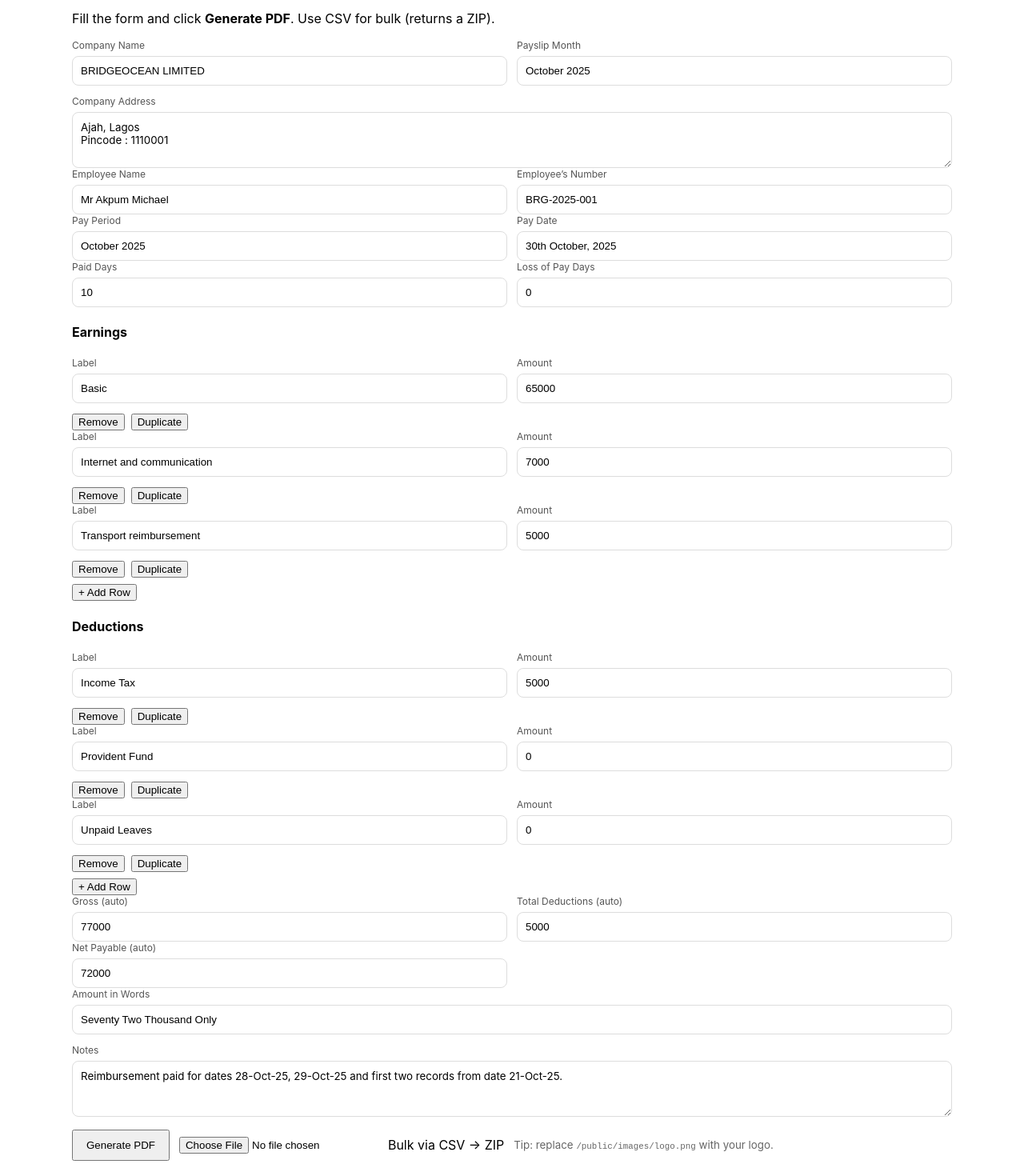
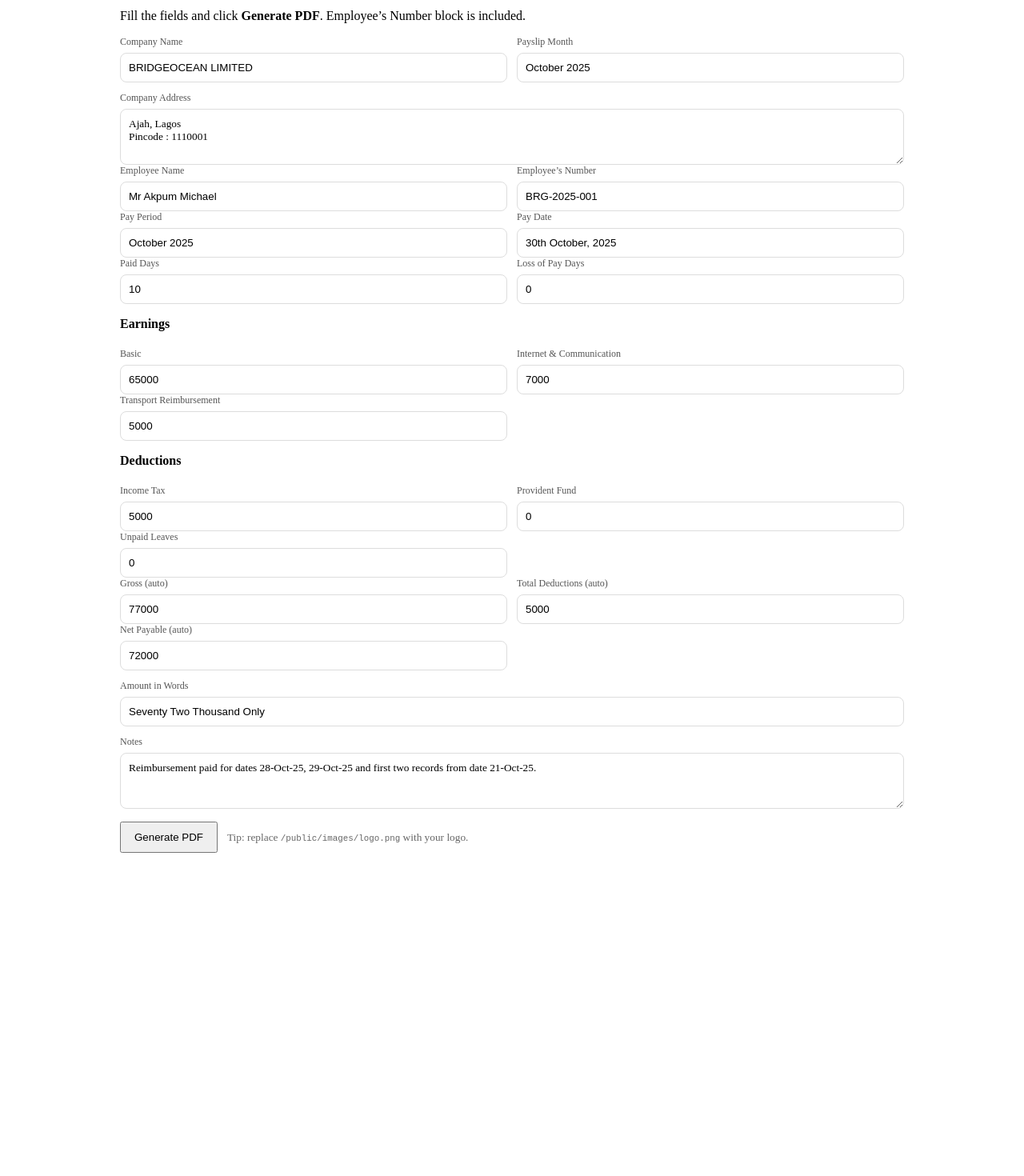
Before and after one commit to bridgeocean/payslip-on-vercel, a Next.js app: page / in a window 1280 px wide. Shown: the part 80-1550 px from the top of the page at 80% size. After the commit the page ends 1170 px from the top, so only its background shows below. Built offline with nearby package versions, Linux system fonts and the light colour scheme.

Commit message:
Update page.tsx

```diff
--- a/app/page.tsx
+++ b/app/page.tsx
@@ -1,28 +1,10 @@
 'use client';
-import { useEffect, useMemo, useState } from 'react';
-import Papa from 'papaparse';
+import { useMemo, useState } from 'react';
 
-type Row = { label: string; amount: string };
-type FormState = {
-  company_name: string; company_address: string; payslip_month: string;
-  employee_name: string; employee_number: string;
-  pay_period: string; paid_days: string; pay_date: string; loss_of_pay_days: string;
-  earnings: Row[]; deductions: Row[];
-  amount_in_words: string; notes: string;
-};
-
-const emptyRow = (): Row => ({ label: '', amount: '' });
-
-const N = (v: string) => (v.trim() === '' ? 0 : Number(v));
+const toNum = (v: string) => (v.trim() === '' ? 0 : Number(v));
 
 export default function Page() {
-  const [f, setF] = useState<FormState>(() => {
-    // load from localStorage
-    if (typeof window !== 'undefined') {
-      const s = localStorage.getItem('payslip_form');
-      if (s) try { return JSON.parse(s); } catch {}
-    }
-    return {
+  const [f, setF] = useState({
     company_name: 'BRIDGEOCEAN LIMITED',
     company_address: 'Ajah, Lagos\nPincode : 1110001',
     payslip_month: 'October 2025',
@@ -32,49 +14,41 @@ export default function Page() {
     paid_days: '10',
     pay_date: '30th October, 2025',
     loss_of_pay_days: '0',
-      earnings: [
-        { label: 'Basic', amount: '65000' },
-        { label: 'Internet and communication', amount: '7000' },
-        { label: 'Transport reimbursement', amount: '5000' }
-      ],
-      deductions: [
-        { label: 'Income Tax', amount: '5000' },
-        { label: 'Provident Fund', amount: '0' },
-        { label: 'Unpaid Leaves', amount: '0' }
-      ],
+    basic_amount: '65000',
+    internet_amount: '7000',
+    transport_amount: '5000',
+    income_tax: '5000',
+    provident_fund: '0',
+    unpaid_leaves: '0',
     amount_in_words: 'Seventy Two Thousand Only',
     notes: 'Reimbursement paid for dates 28-Oct-25, 29-Oct-25 and first two records from date 21-Oct-25.'
-    };
   });
 
-  // persist to localStorage
-  useEffect(() => {
-    if (typeof window !== 'undefined') localStorage.setItem('payslip_form', JSON.stringify(f));
-  }, [f]);
+  const gross = useMemo(
+    () => toNum(f.basic_amount) + toNum(f.internet_amount) + toNum(f.transport_amount),
+    [f]
+  );
+  const deductions = useMemo(
+    () => toNum(f.income_tax) + toNum(f.provident_fund) + toNum(f.unpaid_leaves),
+    [f]
+  );
+  const net = useMemo(() => gross - deductions, [gross, deductions]);
 
-  const gross = useMemo(
-    () => f.earnings.reduce((a, r) => a + N(r.amount), 0),
-    [f.earnings]
-  );
-  const totalDeductions = useMemo(
-    () => f.deductions.reduce((a, r) => a + N(r.amount), 0),
-    [f.deductions]
-  );
-  const net = useMemo(() => gross - totalDeductions, [gross, totalDeductions]);
+  const set = (k: string) => (e: any) => setF({ ...f, [k]: e.target.value });
 
-  const setField = (k: keyof FormState, v: any) => setF({ ...f, [k]: v });
-
-  async function generateOne() {
+  async function generate() {
     const payload = {
       ...f,
+      basic_amount: toNum(f.basic_amount),
+      internet_amount: toNum(f.internet_amount),
+      transport_amount: toNum(f.transport_amount),
+      income_tax: toNum(f.income_tax),
+      provident_fund: toNum(f.provident_fund),
+      unpaid_leaves: toNum(f.unpaid_leaves),
       gross_earnings: gross,
-      total_deductions: totalDeductions,
-      net_payable: net,
-      // ensure numeric amounts in arrays
-      earnings: f.earnings.map(r => ({ ...r, amount: Number(r.amount || 0) })),
-      deductions: f.deductions.map(r => ({ ...r, amount: Number(r.amount || 0) }))
+      total_deductions: deductions,
+      net_payable: net
     };
-
     const res = await fetch('/api/generate-pdf', {
       method: 'POST',
       headers: { 'Content-Type': 'application/json' },
@@ -90,142 +64,90 @@ export default function Page() {
     URL.revokeObjectURL(url);
   }
 
-  async function onCsv(e: React.ChangeEvent<HTMLInputElement>) {
-    const file = e.target.files?.[0];
-    if (!file) return;
-    Papa.parse(file, {
-      header: true,
-      skipEmptyLines: true,
-      complete: async (result) => {
-        const records = result.data as any[];
-        if (!records.length) return alert('CSV is empty.');
-
-        // NOTE: You can add "earning:Housing" / "deduction:Pension" columns in CSV for custom rows.
-        const res = await fetch('/api/bulk-generate', {
-          method: 'POST',
-          headers: { 'Content-Type': 'application/json' },
-          body: JSON.stringify({ records })
-        });
-        if (!res.ok) return alert(await res.text());
-        const blob = await res.blob();
-        const url = URL.createObjectURL(blob);
-        const a = document.createElement('a');
-        a.href = url;
-        a.download = 'payslips.zip';
-        a.click();
-        URL.revokeObjectURL(url);
-      }
-    });
-  }
-
-  const Grid = ({ children }: any) => (
+  const Row = ({ children }: { children: React.ReactNode }) => (
     <div style={{ display: 'grid', gridTemplateColumns: '1fr 1fr', gap: 12 }}>{children}</div>
   );
-  const Input = ({ label, value, onChange, type = 'text' }: any) => (
+  const Field = ({ label, value, onChange, type = 'text' }: any) => (
     <label style={{ display: 'flex', flexDirection: 'column', gap: 6 }}>
       <span style={{ fontSize: 12, color: '#555' }}>{label}</span>
-      <input
-        type={type}
-        value={value}
-        onChange={(e) => onChange(e.target.value)}
-        style={{ padding: 10, border: '1px solid #ddd', borderRadius: 8 }}
-      />
+      <input type={type} value={value} onChange={onChange} style={{ padding: 10, border: '1px solid #ddd', borderRadius: 8 }} />
     </label>
-  );
-  const Rows = ({
-    title,
-    rows,
-    setRows
-  }: { title: string; rows: Row[]; setRows: (r: Row[]) => void }) => (
-    <div style={{ marginTop: 16 }}>
-      <h4>{title}</h4>
-      {rows.map((r, i) => (
-        <Grid key={i}>
-          <Input label="Label" value={r.label} onChange={(v: string) => {
-            const copy = [...rows]; copy[i] = { ...copy[i], label: v }; setRows(copy);
-          }} />
-          <Input label="Amount" type="number" value={r.amount} onChange={(v: string) => {
-            const copy = [...rows]; copy[i] = { ...copy[i], amount: v }; setRows(copy);
-          }} />
-          <div>
-            <button onClick={() => setRows([...rows.slice(0, i), ...rows.slice(i + 1)])}>Remove</button>
-            <button style={{ marginLeft: 8 }} onClick={() => setRows([...rows.slice(0, i + 1), { ...rows[i] }, ...rows.slice(i + 1)])}>Duplicate</button>
-          </div>
-        </Grid>
-      ))}
-      <button style={{ marginTop: 8 }} onClick={() => setRows([...rows, emptyRow()])}>+ Add Row</button>
-    </div>
   );
 
   return (
-    <main style={{ padding: 24, maxWidth: 1100, margin: '0 auto', fontFamily: 'Inter, system-ui, Arial' }}>
+    <main style={{ padding: 24, maxWidth: 980, margin: '0 auto' }}>
       <h2>Bridgeocean — Payslip Generator</h2>
-      <p>Fill the form and click <b>Generate PDF</b>. Use CSV for bulk (returns a ZIP).</p>
+      <p>Fill the fields and click <b>Generate PDF</b>. Employee’s Number block is included.</p>
 
-      <Grid>
-        <Input label="Company Name" value={f.company_name} onChange={(v: string) => setField('company_name', v)} />
-        <Input label="Payslip Month" value={f.payslip_month} onChange={(v: string) => setField('payslip_month', v)} />
-      </Grid>
+      <Row>
+        <Field label="Company Name" value={f.company_name} onChange={set('company_name')} />
+        <Field label="Payslip Month" value={f.payslip_month} onChange={set('payslip_month')} />
+      </Row>
 
       <label style={{ display: 'flex', flexDirection: 'column', gap: 6, marginTop: 12 }}>
         <span style={{ fontSize: 12, color: '#555' }}>Company Address</span>
-        <textarea
-          value={f.company_address}
-          onChange={(e) => setField('company_address', e.target.value)}
-          rows={3}
-          style={{ padding: 10, border: '1px solid #ddd', borderRadius: 8, fontFamily: 'inherit' }}
-        />
+        <textarea value={f.company_address} onChange={set('company_address')} rows={3} style={{ padding: 10, border: '1px solid #ddd', borderRadius: 8, fontFamily: 'inherit' }} />
       </label>
 
-      <Grid>
-        <Input label="Employee Name" value={f.employee_name} onChange={(v: string) => setField('employee_name', v)} />
-        <Input label="Employee’s Number" value={f.employee_number} onChange={(v: string) => setField('employee_number', v)} />
-      </Grid>
+      <Row>
+        <Field label="Employee Name" value={f.employee_name} onChange={set('employee_name')} />
+        <Field label="Employee’s Number" value={f.employee_number} onChange={set('employee_number')} />
+      </Row>
 
-      <Grid>
-        <Input label="Pay Period" value={f.pay_period} onChange={(v: string) => setField('pay_period', v)} />
-        <Input label="Pay Date" value={f.pay_date} onChange={(v: string) => setField('pay_date', v)} />
-      </Grid>
+      <Row>
+        <Field label="Pay Period" value={f.pay_period} onChange={set('pay_period')} />
+        <Field label="Pay Date" value={f.pay_date} onChange={set('pay_date')} />
+      </Row>
 
-      <Grid>
-        <Input label="Paid Days" type="number" value={f.paid_days} onChange={(v: string) => setField('paid_days', v)} />
-        <Input label="Loss of Pay Days" type="number" value={f.loss_of_pay_days} onChange={(v: string) => setField('loss_of_pay_days', v)} />
-      </Grid>
+      <Row>
+        <Field label="Paid Days" type="number" value={f.paid_days} onChange={set('paid_days')} />
+        <Field label="Loss of Pay Days" type="number" value={f.loss_of_pay_days} onChange={set('loss_of_pay_days')} />
+      </Row>
 
-      <Rows title="Earnings" rows={f.earnings} setRows={(r) => setField('earnings', r)} />
-      <Rows title="Deductions" rows={f.deductions} setRows={(r) => setField('deductions', r)} />
+      <h4 style={{ marginTop: 16 }}>Earnings</h4>
+      <Row>
+        <Field label="Basic" type="number" value={f.basic_amount} onChange={set('basic_amount')} />
+        <Field label="Internet & Communication" type="number" value={f.internet_amount} onChange={set('internet_amount')} />
+      </Row>
+      <Row>
+        <Field label="Transport Reimbursement" type="number" value={f.transport_amount} onChange={set('transport_amount')} />
+        <div />
+      </Row>
 
-      <Grid>
-        <Input label="Gross (auto)" value={String(gross)} onChange={() => {}} />
-        <Input label="Total Deductions (auto)" value={String(totalDeductions)} onChange={() => {}} />
-      </Grid>
-      <Grid>
-        <Input label="Net Payable (auto)" value={String(net)} onChange={() => {}} />
+      <h4 style={{ marginTop: 16 }}>Deductions</h4>
+      <Row>
+        <Field label="Income Tax" type="number" value={f.income_tax} onChange={set('income_tax')} />
+        <Field label="Provident Fund" type="number" value={f.provident_fund} onChange={set('provident_fund')} />
+      </Row>
+      <Row>
+        <Field label="Unpaid Leaves" type="number" value={f.unpaid_leaves} onChange={set('unpaid_leaves')} />
         <div />
-      </Grid>
+      </Row>
 
-      <Input label="Amount in Words" value={f.amount_in_words} onChange={(v: string) => setField('amount_in_words', v)} />
+      <Row>
+        <Field label="Gross (auto)" value={String(gross)} onChange={() => {}} />
+        <Field label="Total Deductions (auto)" value={String(deductions)} onChange={() => {}} />
+      </Row>
+      <Row>
+        <Field label="Net Payable (auto)" value={String(net)} onChange={() => {}} />
+        <div />
+      </Row>
+
+      <label style={{ display: 'flex', flexDirection: 'column', gap: 6, marginTop: 12 }}>
+        <span style={{ fontSize: 12, color: '#555' }}>Amount in Words</span>
+        <input value={f.amount_in_words} onChange={set('amount_in_words')} style={{ padding: 10, border: '1px solid #ddd', borderRadius: 8 }} />
+      </label>
+
       <label style={{ display: 'flex', flexDirection: 'column', gap: 6, marginTop: 12 }}>
         <span style={{ fontSize: 12, color: '#555' }}>Notes</span>
-        <textarea
-          value={f.notes}
-          onChange={(e) => setField('notes', e.target.value)}
-          rows={3}
-          style={{ padding: 10, border: '1px solid #ddd', borderRadius: 8, fontFamily: 'inherit' }}
-        />
+        <textarea value={f.notes} onChange={set('notes')} rows={3} style={{ padding: 10, border: '1px solid #ddd', borderRadius: 8, fontFamily: 'inherit' }} />
       </label>
 
-      <div style={{ marginTop: 16, display: 'flex', gap: 12, alignItems: 'center', flexWrap: 'wrap' }}>
-        <button onClick={generateOne} style={{ padding: '10px 16px', cursor: 'pointer' }}>
+      <div style={{ marginTop: 16 }}>
+        <button onClick={generate} style={{ padding: '10px 16px', cursor: 'pointer' }}>
           Generate PDF
         </button>
-
-        <label style={{ display: 'inline-flex', gap: 8, alignItems: 'center' }}>
-          <input type="file" accept=".csv" onChange={onCsv} />
-          <span>Bulk via CSV → ZIP</span>
-        </label>
-
-        <small style={{ color: '#666' }}>
+        <small style={{ color: '#666', marginLeft: 12 }}>
           Tip: replace <code>/public/images/logo.png</code> with your logo.
         </small>
       </div>
```
Lines whose indentation alone changed are shown as unchanged.
